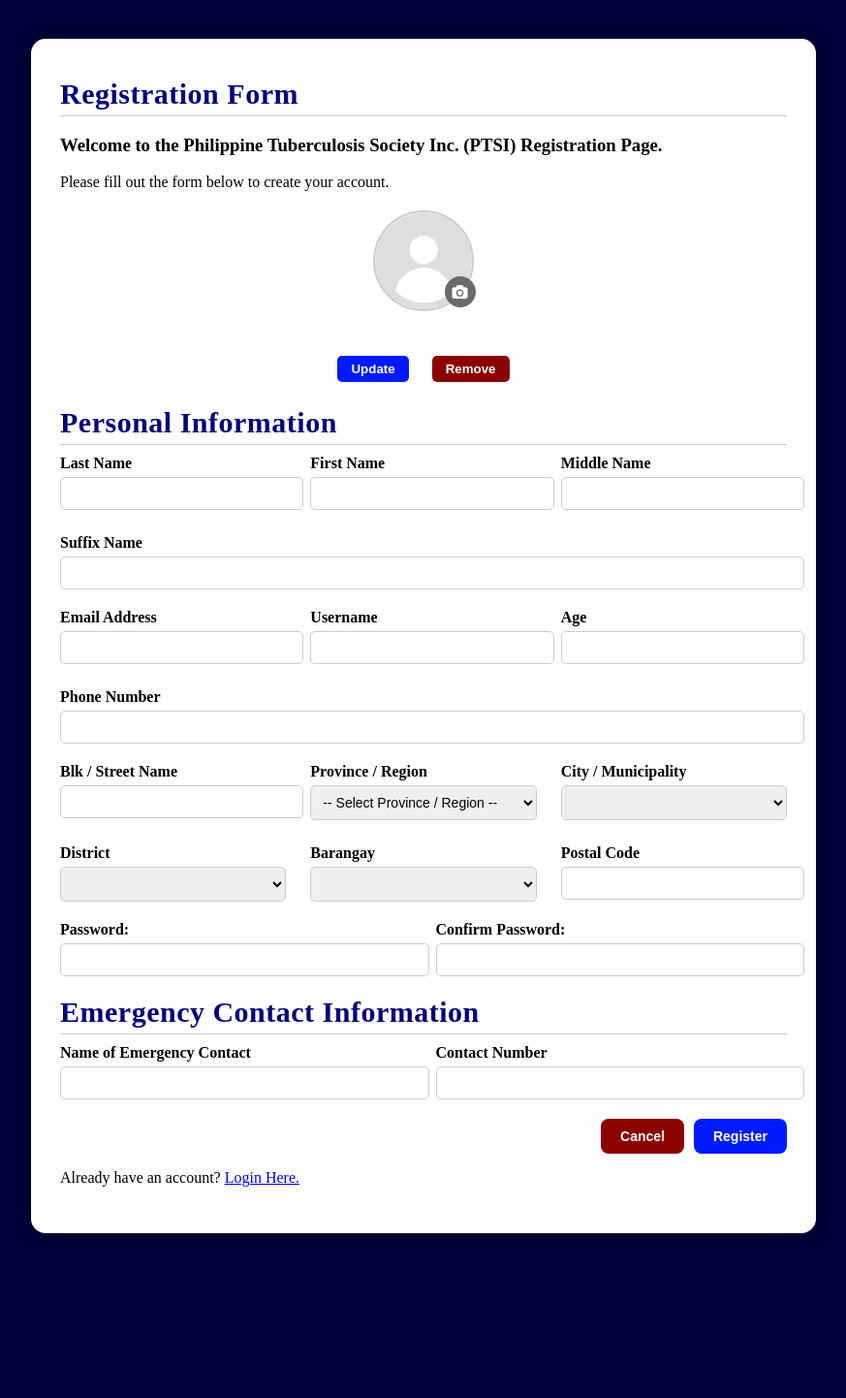
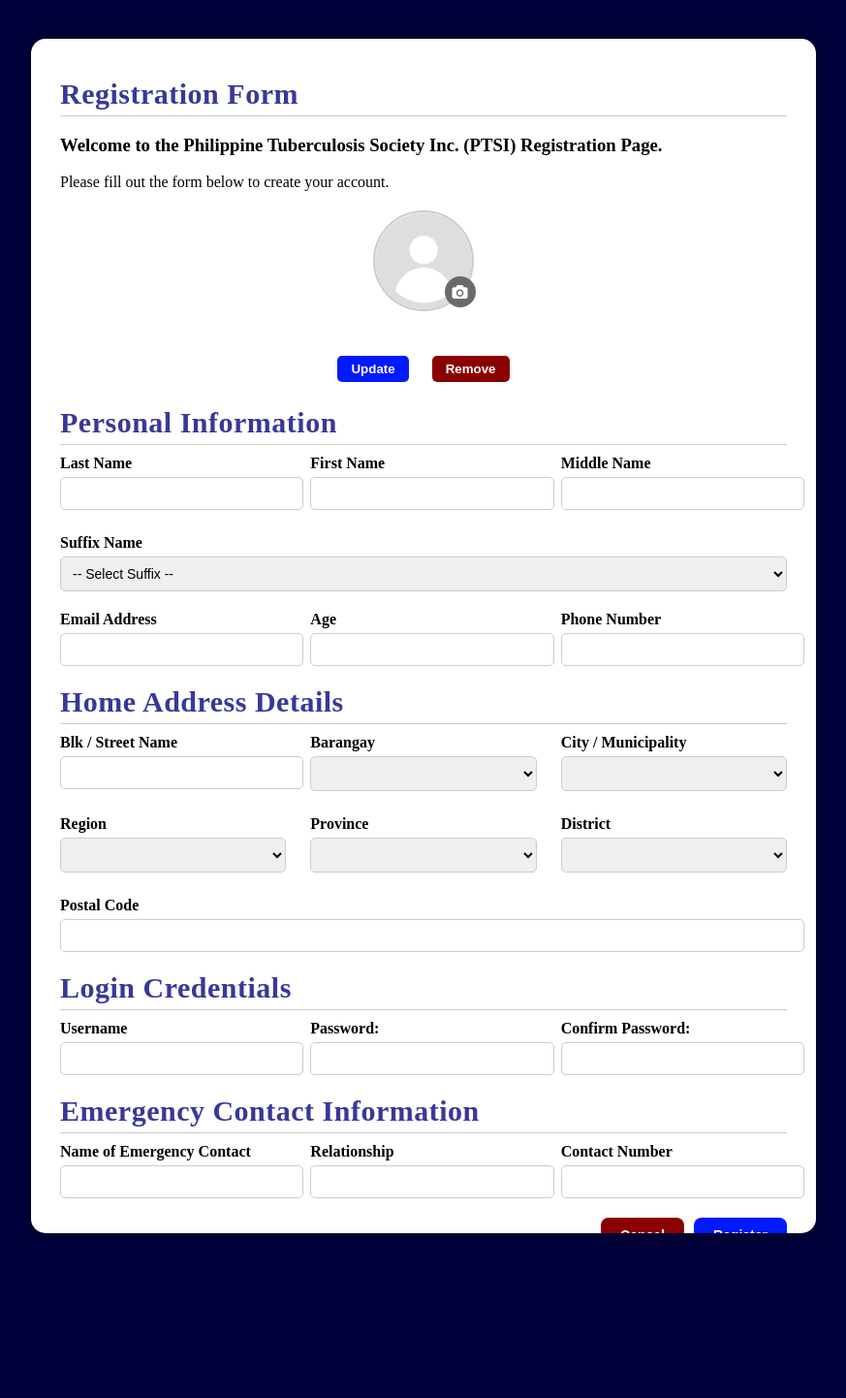
Before and after one commit to kristinejoybarrina/PTSI-Project, a PHP site: page /registration.html in a window 1280 px wide. Shown: the whole page at 97% size, without its empty margins (203-1076 px from the left). Run offline with PHP 8.4, Linux system fonts and the light colour scheme; lists and menus that the app fills with data are empty; some web fonts are replaced.

Commit message:
Update registration form styles and enhance address input fields

```diff
--- a/registration-style.css
+++ b/registration-style.css
@@ -28,7 +28,7 @@ body {
 .signup-container h1 {
   font-size: 30px;
   font-weight: 700;
-  color: #04047a;
+  color: #383899;
   margin-top: 20px;
   margin-bottom: 10px;
   border-bottom: 1px solid #ccc;
--- a/registration.html
+++ b/registration.html
@@ -44,18 +44,26 @@
           </div>
           <div style="flex: 1;">
             <label for="suffix">Suffix Name</label>
-            <input type="text" id="suffix" name="suffix">
+            <select id="suffix" name="suffix">
+              <option value="">-- Select Suffix --</option>
+              <option value="Jr.">Jr.</option>
+              <option value="Sr.">Sr.</option>
+              <option value="I">I</option>
+              <option value="II">II</option>
+              <option value="III">III</option>
+              <option value="IV">IV</option>
+              <option value="V">V</option>
+              <option value="VI">VI</option>
+              <option value="VII">VII</option>
+              <option value="VIII">VIII</option>
+              <option value="N/A">N/A</option>
+            </select>
           </div>
         </div>
-
         <div class="form-row">
           <div style="flex: 1;">
             <label for="email">Email Address</label>
             <input type="email" id="email" name="email" required>
-          </div>
-          <div style="flex: 1;">
-            <label for="username">Username</label>
-            <input type="text" id="username" name="username" required>
           </div>
           <div style="flex: 1;">
             <label for="age">Age</label>
@@ -67,49 +75,44 @@
           </div>
         </div>
 
+        <h1>Home Address Details</h1>
         <div class="form-row">
           <div style="flex: 1;">
             <label for="street">Blk / Street Name</label>
             <input type="text" id="street" name="street" required>
           </div>
-
           <div style="flex: 1;">
-            <label for="province">Province / Region</label>
-            <select id="province" name="province" required>
-              <option value="">-- Select Province / Region --</option>
-              <option value="Manila">Manila</option>
-              <option value="Albay">Albay</option>
-              <option value="Iloilo">Iloilo</option>
-              <option value="Cagayan">Cagayan</option>
-              <option value="Negros Oriental">Negros Oriental</option>
-              <option value="Davao">Davao</option>
-              <option value="Roxas">Roxas</option>
-              <option value="Eastern Visayas">Eastern Visayas</option>
-            </select>
+            <label for="barangay">Barangay</label>
+            <select id="barangay" name="barangay" required></select>
           </div>
-
           <div style="flex: 1;">
             <label for="city">City / Municipality</label>
             <select id="city" name="city" required></select>
           </div>
-
+          <div style="flex: 1;">
+            <label for="region">Region </label>
+            <select id="region" name="region" required></select>
+          </div>
+          <div style="flex: 1;">
+            <label for="province">Province </label>
+            <select id="province" name="province" required></select>
+          </div>
           <div style="flex: 1;">
             <label for="district">District</label>
             <select id="district" name="district" required></select>
           </div>
-
-          <div style="flex: 1;">
-            <label for="barangay">Barangay</label>
-            <select id="barangay" name="barangay" required></select>
-          </div>
-
           <div style="flex: 1;">
             <label for="postal">Postal Code</label>
             <input type="text" id="postal" name="postal" required>
           </div>
         </div>
 
+        <h1>Login Credentials</h1>
         <div class="form-row">
+          <div style="flex: 1;">
+            <label for="username">Username</label>
+            <input type="text" id="username" name="username" required>
+          </div>
           <div style="flex: 1;">
             <label for="regPassword">Password:</label>
             <input type="password" id="regPassword" name="password" required>
@@ -125,6 +128,10 @@
           <div style="flex: 1;">
             <label for="emergencyName">Name of Emergency Contact</label>
             <input type="text" id="emergencyName" name="emergencyName" required>
+          </div>
+          <div style="flex: 1;">
+            <label for="relationship">Relationship</label>
+            <input type="text" id="relationship" name="relationship" required>
           </div>
           <div style="flex: 1;">
             <label for="emergencyNumber">Contact Number</label>
```
